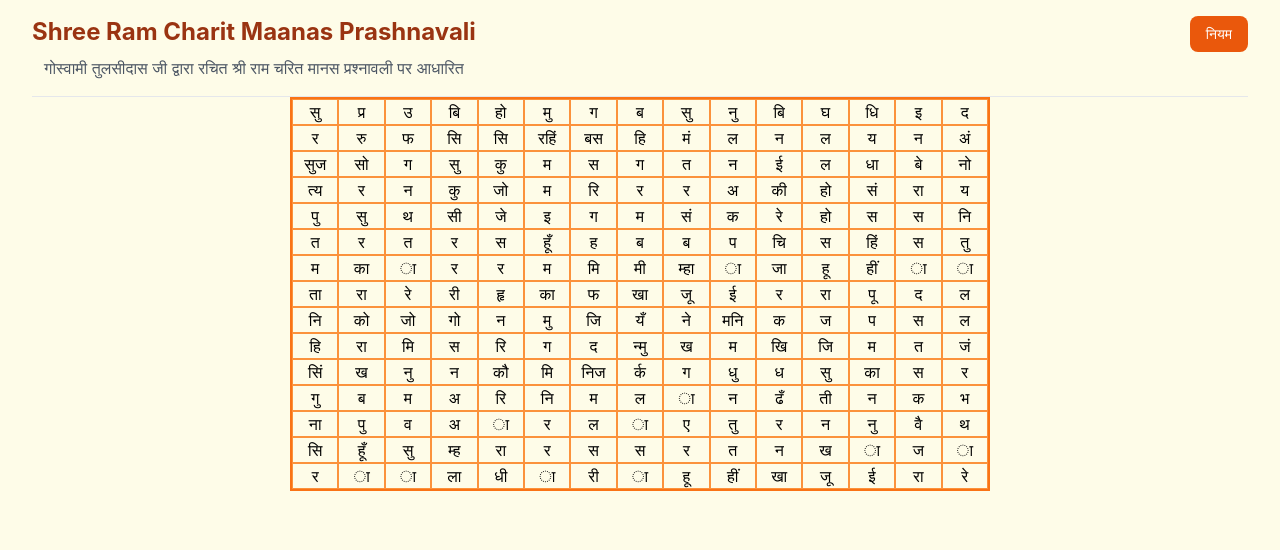
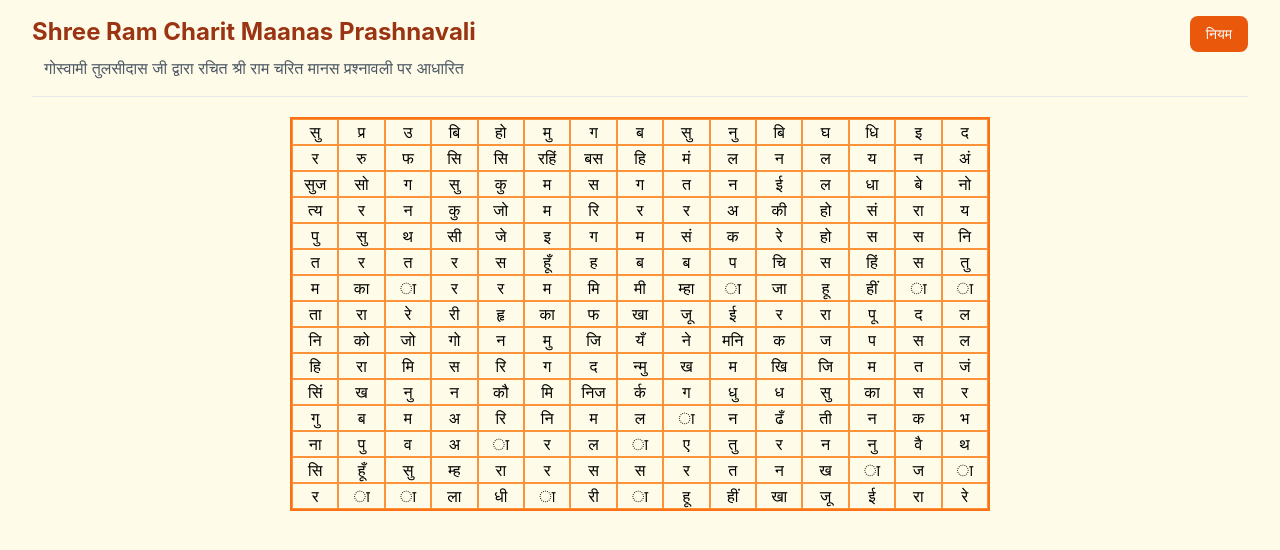
Before and after one commit to shashankjs2002/shree-ram-charit-maanas-prashnavali, a React (Create React App) app: page / in a window 1280 px wide. Shown: the top 550 px of the page. Built offline with nearby package versions, Linux system fonts and the light colour scheme.

Commit message:
Readme added

```diff
--- a/src/components/Grid.jsx
+++ b/src/components/Grid.jsx
@@ -18,7 +18,7 @@ const Grid =() => {
     }
     return(
         <>
-        <div className="flex justify-center">
+        <div className="flex justify-center mt-5">
         <div className="grid max-md:w-full md flex-wrap w-[700px] border-orange-500 border-2" style={{gridTemplateColumns:" repeat(15, minmax(0, 1fr))"}}>
 
         {gridLetters.map((letter, idx) => {
```
Also changed, not shown: src/components/Answer.jsx (deleted), 1 other file (tests, documents, lock files or other folders).
